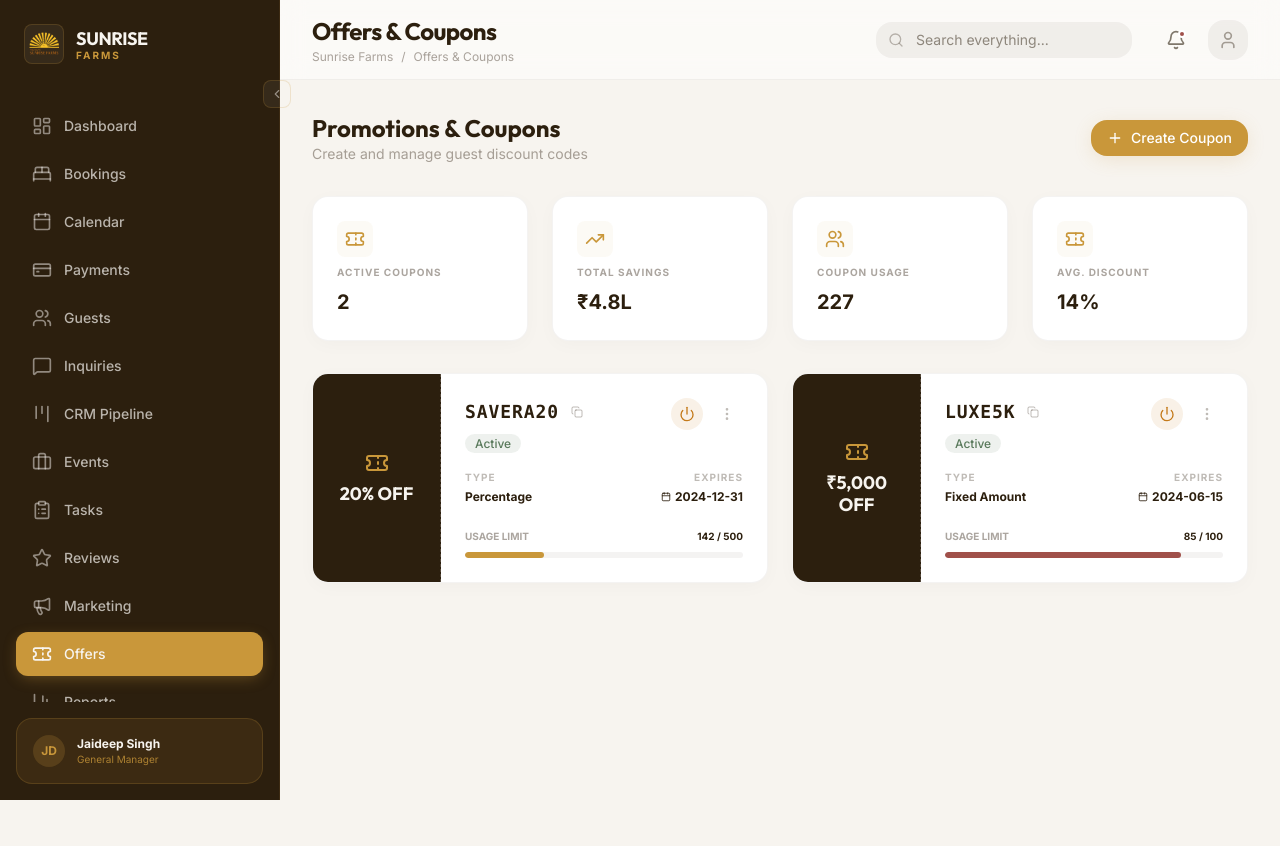
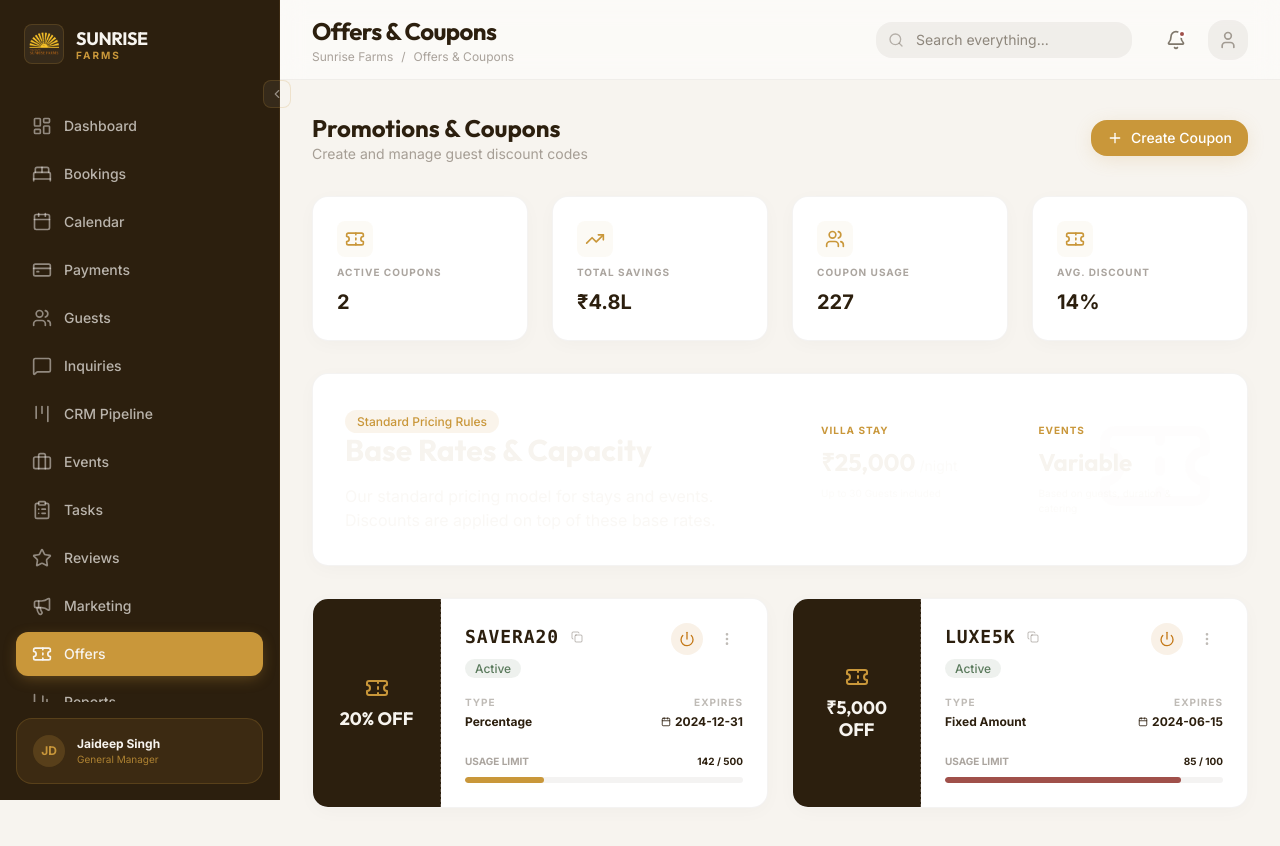
Before and after one commit to advaitkhangar01/SDMP, a Next.js app: page /offers in a window 1280 px wide. Shown: the top 846 px of the page. Before the commit the page ends 800 px from the top, so only its background shows below. Built offline with nearby package versions, Linux system fonts and the light colour scheme.

Commit message:
Implement actual Villa pricing and Rupee branding

```diff
--- a/src/app/crm/page.tsx
+++ b/src/app/crm/page.tsx
@@ -92,7 +92,7 @@ export default function CRMPage() {
                         <div className="flex items-center justify-between pt-4 border-t border-bark/5">
                           <div className="flex items-center gap-3">
                             <div className="flex items-center gap-1 text-[10px] font-bold text-gold">
-                              <DollarSign size={10} /> {card.amount}
+                              <TrendingUp size={10} /> {card.amount}
                             </div>
                             <div className="flex items-center gap-1 text-[10px] font-bold text-bark/40">
                               <Clock size={10} /> {card.days}d
--- a/src/app/offers/page.tsx
+++ b/src/app/offers/page.tsx
@@ -44,6 +44,31 @@ export default function OffersPage() {
           </Card>
         ))}
       </div>
+
+      <Card className="p-8 border-none shadow-premium bg-bark text-cream relative overflow-hidden">
+        <div className="absolute top-0 right-0 p-8 opacity-10">
+          <Ticket size={120} />
+        </div>
+        <div className="relative z-10 grid grid-cols-1 md:grid-cols-2 gap-12 items-center">
+          <div className="space-y-4">
+            <Badge variant="gold" className="px-3 py-1">Standard Pricing Rules</Badge>
+            <h3 className="text-3xl font-serif font-bold">Base Rates & Capacity</h3>
+            <p className="text-cream/60 max-w-md">Our standard pricing model for stays and events. Discounts are applied on top of these base rates.</p>
+          </div>
+          <div className="grid grid-cols-1 sm:grid-cols-2 gap-6">
+            <div className="p-4 rounded-2xl bg-white/5 border border-white/10 space-y-2">
+              <p className="text-[10px] font-bold text-gold uppercase tracking-widest">Villa Stay</p>
+              <p className="text-2xl font-serif font-bold">₹25,000<span className="text-sm font-sans font-normal text-cream/40"> /night</span></p>
+              <p className="text-[10px] text-cream/40">Up to 30 Guests included</p>
+            </div>
+            <div className="p-4 rounded-2xl bg-white/5 border border-white/10 space-y-2">
+              <p className="text-[10px] font-bold text-gold uppercase tracking-widest">Events</p>
+              <p className="text-2xl font-serif font-bold">Variable</p>
+              <p className="text-[10px] text-cream/40">Based on guests, duration & catering</p>
+            </div>
+          </div>
+        </div>
+      </Card>
 
       <div className="grid grid-cols-1 lg:grid-cols-2 gap-6">
         {offers.map((offer, i) => (
--- a/src/app/page.tsx
+++ b/src/app/page.tsx
@@ -40,7 +40,7 @@ export default function Dashboard() {
   const avgRating = reviews.reduce((acc, curr) => acc + curr.rating, 0) / reviews.length;
 
   const kpis = [
-    { label: "Total Revenue", value: `₹${(totalRevenue / 100000).toFixed(2)}L`, change: "+12.5%", trendingUp: true, icon: DollarSign },
+    { label: "Total Revenue", value: `₹${(totalRevenue / 100000).toFixed(2)}L`, change: "+12.5%", trendingUp: true, icon: TrendingUp },
     { label: "Total Stays", value: activeBookings.toString(), change: "+4.2%", trendingUp: true, icon: CalendarIcon },
     { label: "Active Leads", value: pendingInquiries.toString(), change: "+18.4%", trendingUp: true, icon: Users },
     { label: "Pending Tasks", value: "24", change: "-2.1%", trendingUp: false, icon: MessageSquare },
--- a/src/lib/mockData.ts
+++ b/src/lib/mockData.ts
@@ -7,11 +7,11 @@ export const kpis = [
 ];
 
 export const bookings = [
-  { id: "BK-8801", guest: "Arjun Mehta", type: "Luxury Suite", checkIn: "2024-05-10", checkOut: "2024-05-15", guests: 2, amount: "₹85,000", paymentStatus: "Paid", status: "Confirmed", source: "Website" },
-  { id: "BK-8802", guest: "Priya Sharma", type: "Villa", checkIn: "2024-05-12", checkOut: "2024-05-18", guests: 4, amount: "₹2,10,000", paymentStatus: "Partial", status: "Pending", source: "Booking.com" },
-  { id: "BK-8803", guest: "Vikram Singh", type: "Garden Room", checkIn: "2024-05-15", checkOut: "2024-05-17", guests: 2, amount: "₹45,000", paymentStatus: "Paid", status: "Arrived", source: "Direct Call" },
-  { id: "BK-8804", guest: "Ananya Iyer", type: "Luxury Suite", checkIn: "2024-05-20", checkOut: "2024-05-25", guests: 2, amount: "₹92,000", paymentStatus: "Unpaid", status: "Cancelled", source: "Expedia" },
-  { id: "BK-8805", guest: "Rohan Gupta", type: "Villa", checkIn: "2024-05-22", checkOut: "2024-05-28", guests: 6, amount: "₹3,40,000", paymentStatus: "Paid", status: "Confirmed", source: "Website" },
+  { id: "BK-8801", guest: "Arjun Mehta", type: "Luxury Suite", checkIn: "2024-05-10", checkOut: "2024-05-15", guests: 2, amount: "₹60,000", paymentStatus: "Paid", status: "Confirmed", source: "Website" },
+  { id: "BK-8802", guest: "Priya Sharma", type: "Villa", checkIn: "2024-05-12", checkOut: "2024-05-18", guests: 30, amount: "₹1,50,000", paymentStatus: "Partial", status: "Pending", source: "Booking.com" },
+  { id: "BK-8803", guest: "Vikram Singh", type: "Garden Room", checkIn: "2024-05-15", checkOut: "2024-05-17", guests: 2, amount: "₹15,000", paymentStatus: "Paid", status: "Arrived", source: "Direct Call" },
+  { id: "BK-8804", guest: "Ananya Iyer", type: "Luxury Suite", checkIn: "2024-05-20", checkOut: "2024-05-25", guests: 2, amount: "₹60,000", paymentStatus: "Unpaid", status: "Cancelled", source: "Expedia" },
+  { id: "BK-8805", guest: "Rohan Gupta", type: "Villa", checkIn: "2024-05-22", checkOut: "2024-05-28", guests: 25, amount: "₹1,50,000", paymentStatus: "Paid", status: "Confirmed", source: "Website" },
 ];
 
 export const inquiries = [
```
